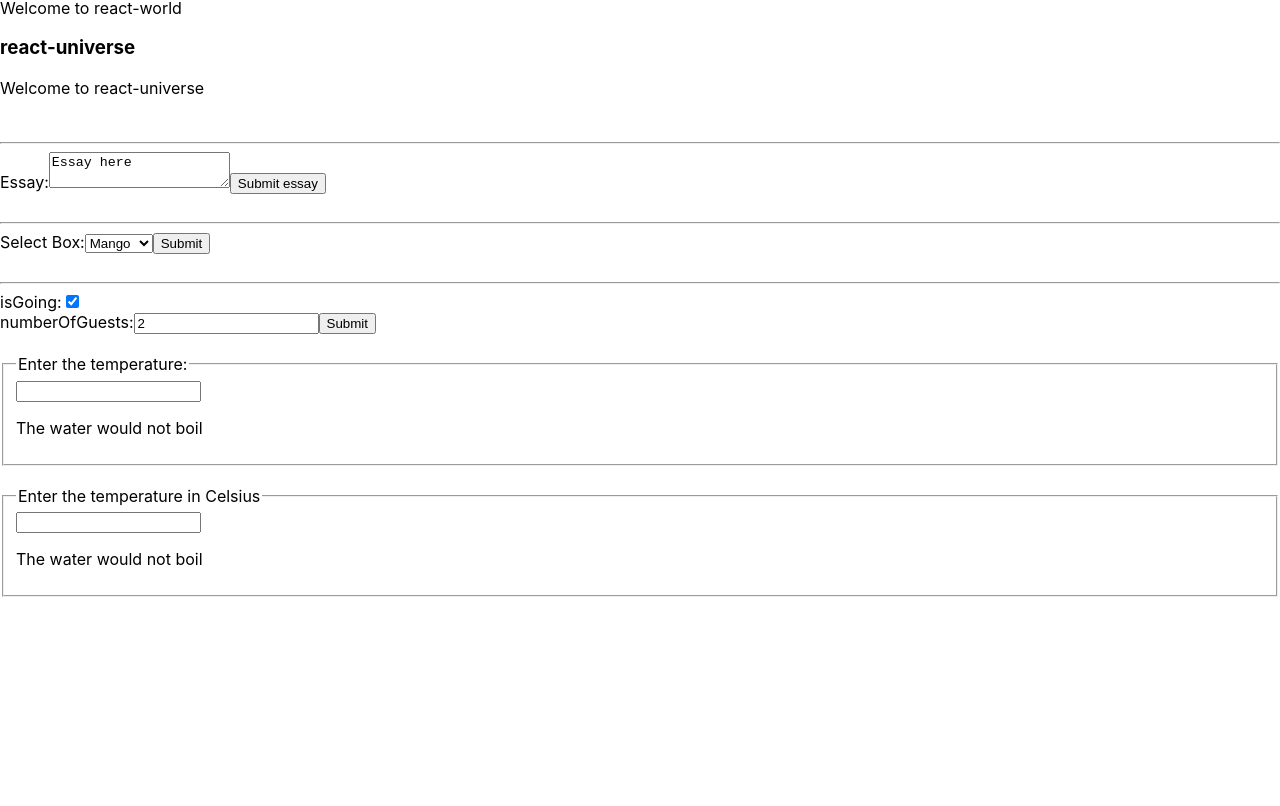
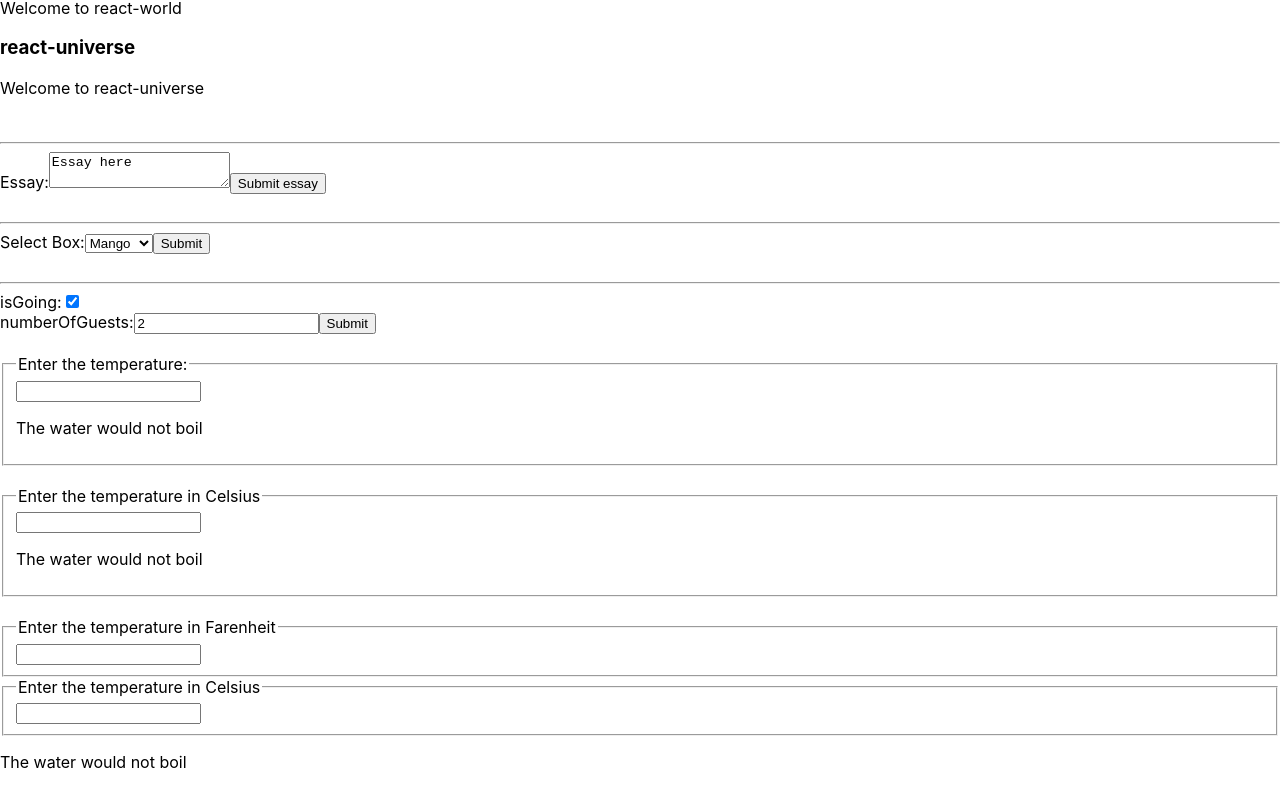
Before and after one commit to prashanth-g/react_playground, a React (Create React App) app: page / in a window 1280 px wide. Shown: the part 1282-2088 px from the top of the page. Before the commit the page ends 1899 px from the top, so only its background shows below. Built offline with nearby package versions, Linux system fonts and the light colour scheme.

Commit message:
Added lifting state up

```diff
--- a/public/index.html
+++ b/public/index.html
@@ -44,6 +44,7 @@
     <div id="dev16"></div><br />
     <div id="dev17"></div><br />
     <div id="dev18"></div><br />
+    <div id="dev19"></div><br />
     <!--
       This HTML file is a template.
       If you open it directly in the browser, you will see an empty page.
--- a/src/index.js
+++ b/src/index.js
@@ -514,11 +514,14 @@ ReactDOM.render(
   <input value='text' />,
   mountNode);
 
-function BoilingVerdict(props) {
-  if(props.celcius > 100) {
-     return <p>The water would boil</p>;
+class BoilingVerdict extends React.Component {
+  render() {
+    const celcius = this.props.celcius;
+    if(celcius > 100) {
+      return <p>The water would boil</p>;
+    }
+    return <p>The water would not boil</p>;
   }
-  return <p>The water would not boil</p>;
 }
 
 class Calculator extends React.Component {
@@ -597,4 +600,93 @@ ReactDOM.render(
   document.getElementById('dev18')
 );
 
+function toCelcius(farenheit) {
+  return (farenheit - 32) * 5 /9;
+}
+
+function toFarenheit(celcius) {
+  return (celcius ) * 9 / 5 + 32;
+}
+
+function tryConvertTemperature(temperature, convert) {
+  const input = parseFloat(temperature);
+  if(Number.isNaN(input)) {
+    return '';
+  }
+
+  const output = convert(input);
+  const rounded = Math.round(output * 1000) / 1000;
+  return rounded.toString();
+}
+
+class TemperatureInput extends React.Component {
+  constructor(props) {
+    super(props);
+    this.handleChange = this.handleChange.bind(this);
+  }
+
+  handleChange(event) {
+    this.props.onTemperatureChange(event.target.value)
+  }
+
+  render() {
+    const temperature = this.props.temperature;
+    const scale = this.props.scale;
+    return(
+      <fieldset>
+        <legend>
+          Enter the temperature in {scaleNames[scale]}
+        </legend>
+        <input value={temperature} onChange={this.handleChange}/>
+      </fieldset>
+    );
+  }
+}
+
+class CalculatorExtended extends React.Component {
+  constructor(props) {
+    super(props);
+    this.handleCelciusChange = this.handleCelciusChange.bind(this);
+    this.handleFarenheitChange = this.handleFarenheitChange.bind(this);
+    this.state = {temperature: '', scale:''};
+  }
+
+  handleCelciusChange(temperature) {
+    this.setState({scale: 'c', temperature})
+  }
+
+  handleFarenheitChange(temperature) {
+    this.setState({scale: 'f', temperature})
+  }
+
+  render() {
+    const scale = this.state.scale;
+    const temperature = this.state.temperature;
+    const celcius = scale === 'f' ? tryConvertTemperature(temperature, toCelcius) : temperature;
+    const farenheit = scale === 'c' ? tryConvertTemperature(temperature, toFarenheit) : temperature;
+
+    return(
+      <div>
+        <TemperatureInput
+        scale='f'
+        temperature={farenheit}
+        onTemperatureChange={this.handleFarenheitChange} />
+
+        <TemperatureInput
+        scale='c'
+        temperature={celcius}
+        onTemperatureChange={this.handleCelciusChange} />
+
+        <BoilingVerdict celcius={parseFloat(celcius)}/>
+      </div>
+    );
+  }
+}
+
+ReactDOM.render(
+  <CalculatorExtended />,
+  document.getElementById('dev19')
+);
+
+
 serviceWorker.unregister();
```
